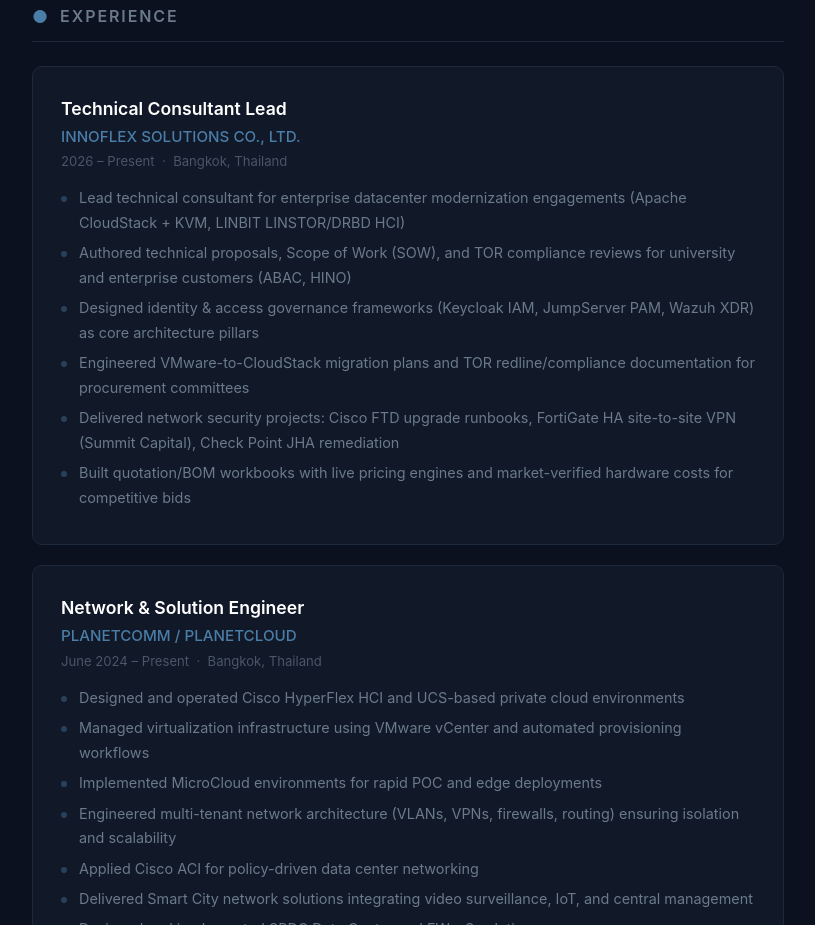
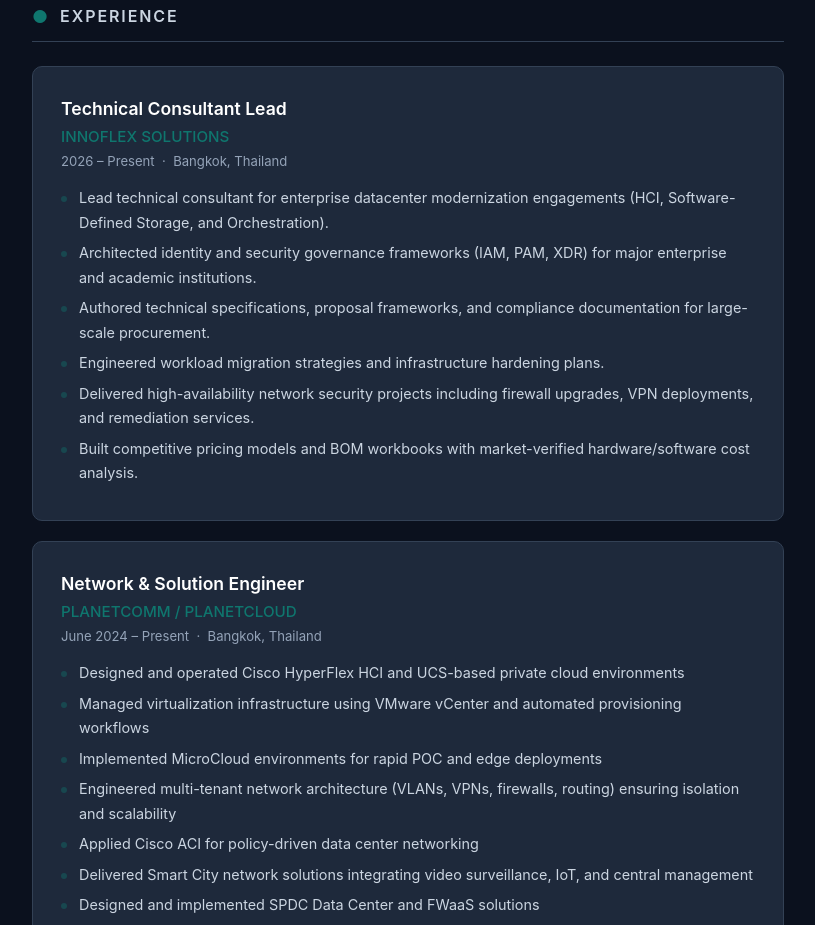
Before and after one commit to YannNaingKyaw/portfolio, a plain HTML site: page index.html in a window 1280 px wide. Shown: the part 1079-2004 px from the top of the page, without its empty margins (232-1047 px from the left). Drawn offline with Linux system fonts and the light colour scheme.

Commit message:
style: update font color, professionalize Innoflex exp

```diff
--- a/index.html
+++ b/index.html
@@ -9,13 +9,13 @@
 
         :root {
             --bg: #0b111e;
-            --surface: #111827;
-            --border: #1e293b;
-            --accent: #4a7da8;
-            --accent-dim: rgba(74, 125, 168, 0.12);
-            --text: #d4dce8;
-            --text-dim: #6a7a8a;
-            --text-muted: #4a5568;
+            --surface: #1e293b;
+            --border: #334155;
+            --accent: #0f766e;
+            --accent-dim: rgba(15, 118, 110, 0.15);
+            --text: #f1f5f9;
+            --text-dim: #cbd5e1;
+            --text-muted: #94a3b8;
         }
 
         body {
@@ -369,15 +369,15 @@
 
         <div class="exp-card">
             <div class="role">Technical Consultant Lead</div>
-            <div class="company">INNOFLEX SOLUTIONS CO., LTD.</div>
+            <div class="company">INNOFLEX SOLUTIONS</div>
             <div class="period">2026 – Present &nbsp;·&nbsp; Bangkok, Thailand</div>
             <ul>
-                <li>Lead technical consultant for enterprise datacenter modernization engagements (Apache CloudStack + KVM, LINBIT LINSTOR/DRBD HCI)</li>
-                <li>Authored technical proposals, Scope of Work (SOW), and TOR compliance reviews for university and enterprise customers (ABAC, HINO)</li>
-                <li>Designed identity &amp; access governance frameworks (Keycloak IAM, JumpServer PAM, Wazuh XDR) as core architecture pillars</li>
-                <li>Engineered VMware-to-CloudStack migration plans and TOR redline/compliance documentation for procurement committees</li>
-                <li>Delivered network security projects: Cisco FTD upgrade runbooks, FortiGate HA site-to-site VPN (Summit Capital), Check Point JHA remediation</li>
-                <li>Built quotation/BOM workbooks with live pricing engines and market-verified hardware costs for competitive bids</li>
+                <li>Lead technical consultant for enterprise datacenter modernization engagements (HCI, Software-Defined Storage, and Orchestration).</li>
+                <li>Architected identity and security governance frameworks (IAM, PAM, XDR) for major enterprise and academic institutions.</li>
+                <li>Authored technical specifications, proposal frameworks, and compliance documentation for large-scale procurement.</li>
+                <li>Engineered workload migration strategies and infrastructure hardening plans.</li>
+                <li>Delivered high-availability network security projects including firewall upgrades, VPN deployments, and remediation services.</li>
+                <li>Built competitive pricing models and BOM workbooks with market-verified hardware/software cost analysis.</li>
             </ul>
         </div>
 
```
Also changed, not shown: 2 other files.
